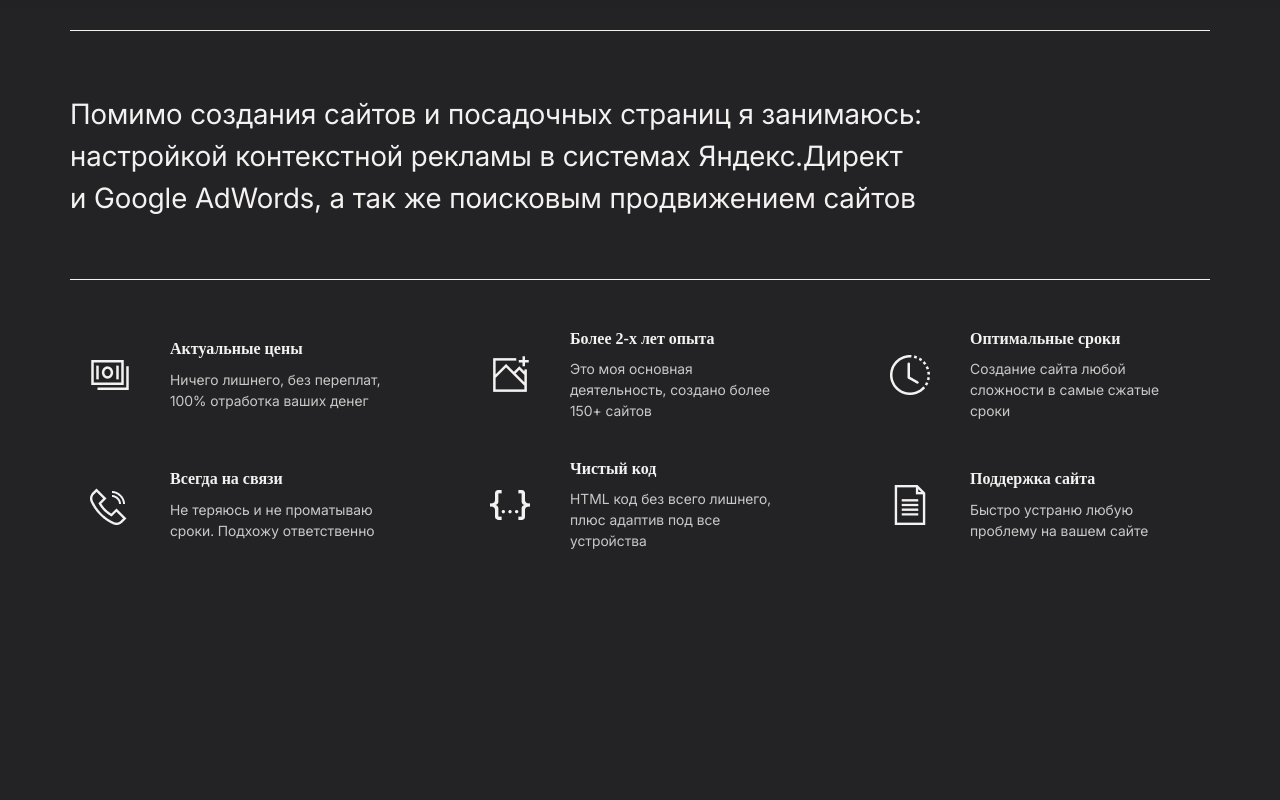
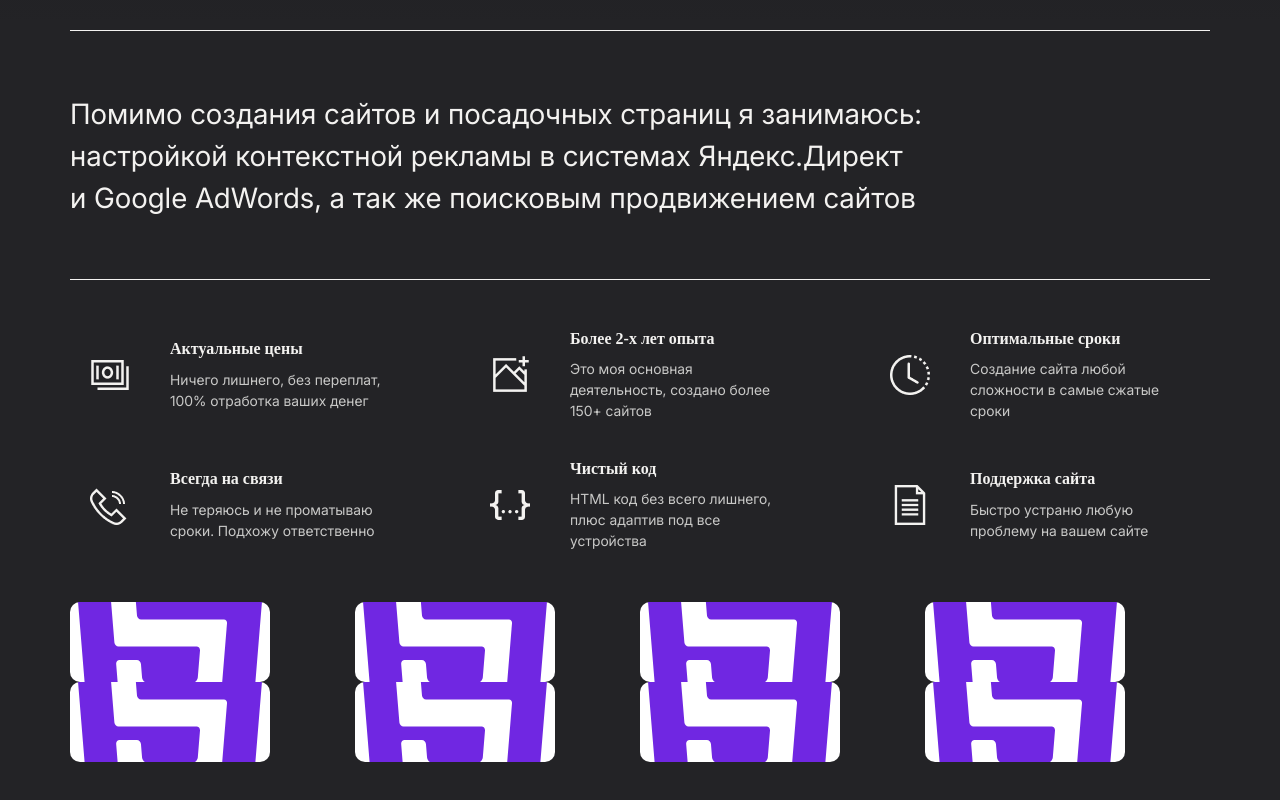
Before and after one commit to AlSovg/portfolio, a website built with webpack: page src/index.html in a window 1280 px wide. Shown: the part 3182-3982 px from the top of the page. Before the commit the page ends 3762 px from the top, so only its background shows below. Built offline with nearby package versions, Linux system fonts and the light colour scheme; files whose address does not match are found by name; a web font is replaced by a local one.

Commit message:
Добавление зоны скиллов

```diff
--- a/src/index.html
+++ b/src/index.html
@@ -186,6 +186,17 @@
             </div>
         </div>
     </section>
+    <section class="skills__section">
+        <div class="skills__section__item">
+        </div>
+        <div class="skills__section__item"></div>
+        <div class="skills__section__item"></div>
+        <div class="skills__section__item"></div>
+        <div class="skills__section__item"></div>
+        <div class="skills__section__item"></div>
+        <div class="skills__section__item"></div>
+        <div class="skills__section__item"></div>
+    </section>
 </body>
 
 </html>
--- a/src/styles/main.scss
+++ b/src/styles/main.scss
@@ -380,7 +380,7 @@ section {
           margin: 0;
           margin-bottom: 10px;
         }
-        .case__text{
+        .case__text {
           line-height: $lh;
           font-size: 14px;
           color: rgba($grey, 0.8);
@@ -391,3 +391,31 @@ section {
     }
   }
 }
+
+.skills__section {
+  display: grid;
+  grid-template-columns: repeat(4, 1fr);
+  &__item {
+    width: 200px;
+    height: 80px;
+    display: flex;
+    align-items: center;
+    justify-content: center;
+    background-color: #fff;
+    border-radius: 10px;
+    transition: .3s;
+    &::after{
+      content: "";
+      display: block;
+      width: 200px;
+    height: 80px;
+      mask: center center / 100% no-repeat;
+      -webit-mask: center center / 100% no-repeat;
+      background-color: #7027e2;
+      margin: auto;
+      transition: .3s;
+      mask-image:  url("../images/html5.svg");
+      -webkit-mask-image: url("../images/html5.svg");
+    }
+  }
+}
```
Also changed, not shown: src/images/html5.svg (added).
